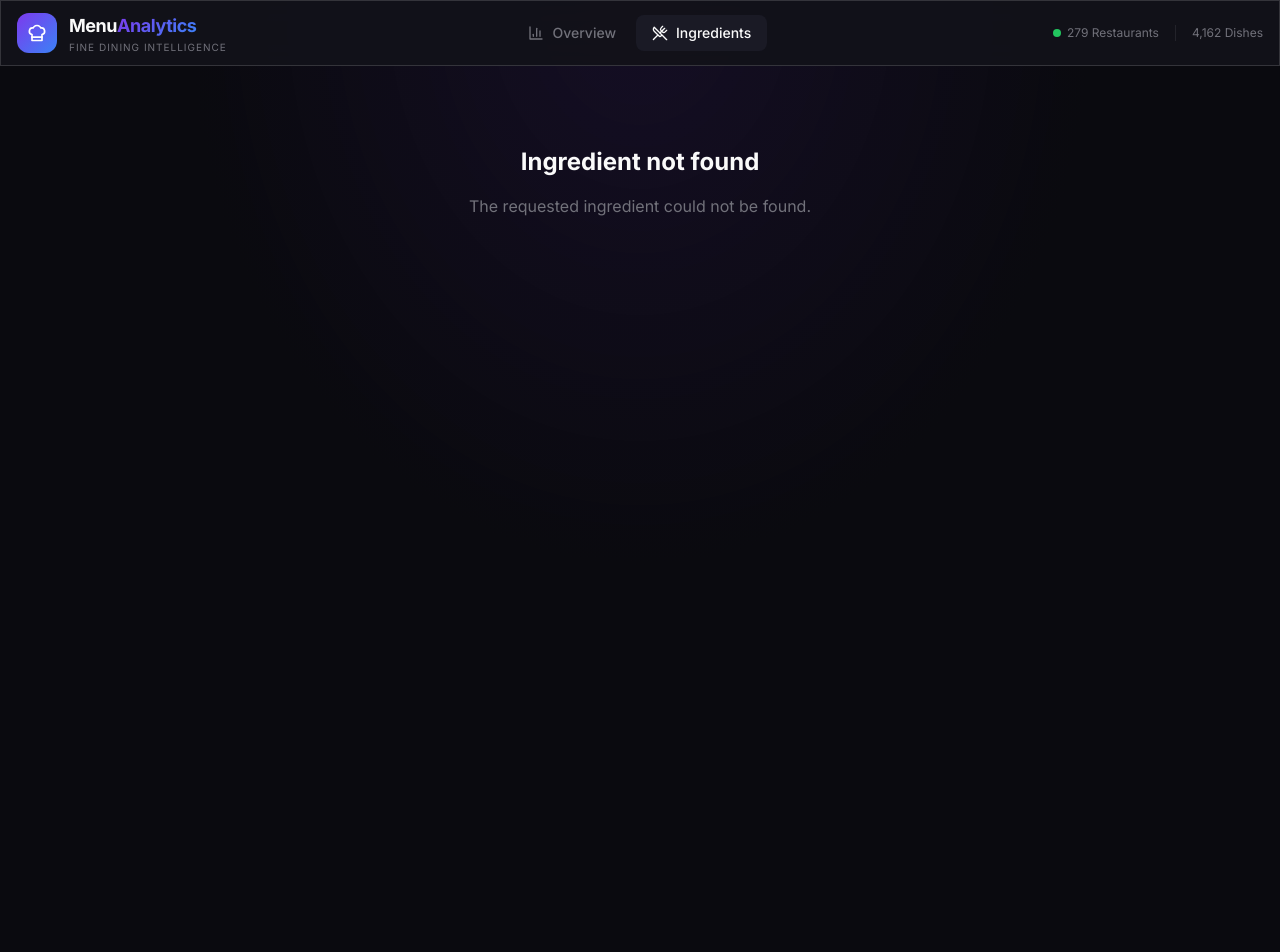
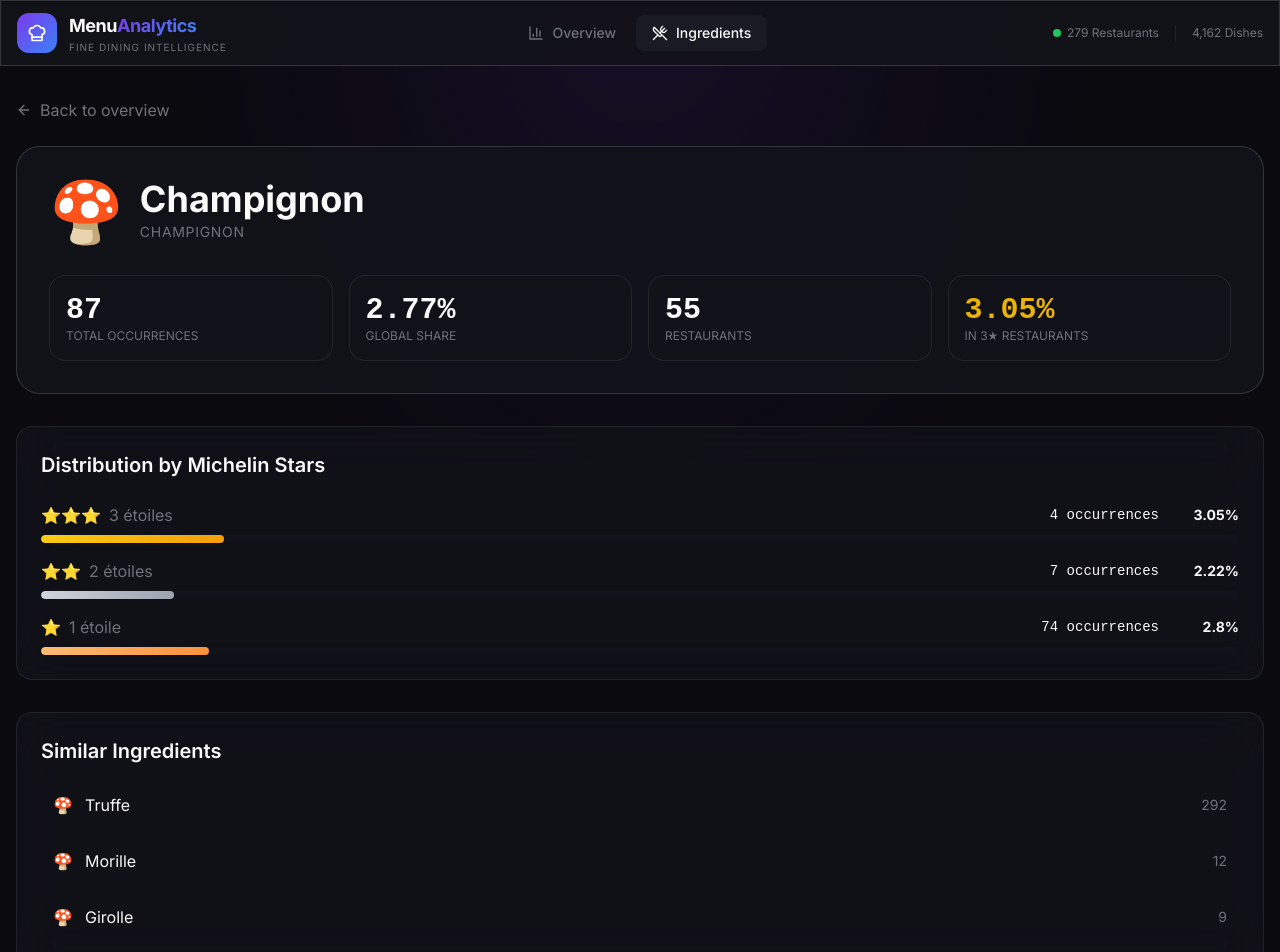
Before and after one commit to francois1791/table, a Next.js app: page /ingredients/champignon in a window 1280 px wide. Before the commit this address had no page. Shown: the top 952 px of the page. Before the commit the page ends 800 px from the top, so only its background shows below. Built offline with nearby package versions, Linux system fonts and the light colour scheme.

Commit message:
Fix: Add missing client.tsx and fix slug/id references

```diff
--- /dev/null
+++ b/src/app/ingredients/[slug]/client.tsx
@@ -0,0 +1,152 @@
+"use client";
+
+import { motion } from "framer-motion";
+import Link from "next/link";
+import { ArrowLeft } from "lucide-react";
+import { Ingredient } from "@/lib/types";
+
+interface IngredientDetailClientProps {
+  ingredient: Ingredient;
+  ingredientsData: Ingredient[];
+}
+
+export default function IngredientDetailClient({
+  ingredient,
+  ingredientsData
+}: IngredientDetailClientProps) {
+  const emojis: Record<string, string> = {
+    viande: "🥩",
+    poisson: "🐟",
+    crustace: "🦐",
+    coquillage: "🦪",
+    legume: "🥬",
+    fruit: "🍎",
+    champignon: "🍄",
+  };
+
+  // Trouver des ingrédients similaires (même catégorie)
+  const similarIngredients = ingredientsData
+    .filter((i) => i.category === ingredient.category && i.id !== ingredient.id)
+    .sort((a, b) => b.frequency - a.frequency)
+    .slice(0, 5);
+
+  return (
+    <div className="container mx-auto px-4 py-8">
+      {/* Back button */}
+      <Link
+        href="/"
+        className="inline-flex items-center gap-2 text-muted-foreground hover:text-foreground transition-colors mb-6"
+      >
+        <ArrowLeft className="w-4 h-4" />
+        Back to overview
+      </Link>
+
+      {/* Header */}
+      <motion.div
+        initial={{ opacity: 0, y: 20 }}
+        animate={{ opacity: 1, y: 0 }}
+        className="glass-strong rounded-3xl p-8 mb-8"
+      >
+        <div className="flex items-center gap-4 mb-4">
+          <span className="text-6xl">{ingredient.emoji || emojis[ingredient.category] || "🍽️"}</span>
+          <div>
+            <h1 className="text-4xl font-bold capitalize">{ingredient.name}</h1>
+            <span className="text-muted-foreground uppercase tracking-wider text-sm">
+              {ingredient.category}
+            </span>
+          </div>
+        </div>
+
+        {/* Stats */}
+        <div className="grid grid-cols-2 md:grid-cols-4 gap-4 mt-8">
+          <div className="glass rounded-2xl p-4">
+            <div className="text-3xl font-bold font-mono">{ingredient.frequency}</div>
+            <div className="text-xs text-muted-foreground uppercase">Total Occurrences</div>
+          </div>
+          <div className="glass rounded-2xl p-4">
+            <div className="text-3xl font-bold font-mono">{ingredient.frequency_percent}%</div>
+            <div className="text-xs text-muted-foreground uppercase">Global Share</div>
+          </div>
+          <div className="glass rounded-2xl p-4">
+            <div className="text-3xl font-bold font-mono">{ingredient.restaurants}</div>
+            <div className="text-xs text-muted-foreground uppercase">Restaurants</div>
+          </div>
+          <div className="glass rounded-2xl p-4">
+            <div className="text-3xl font-bold font-mono text-yellow-500">
+              {ingredient.star_percentages?.["3 étoiles"] || 0}%
+            </div>
+            <div className="text-xs text-muted-foreground uppercase">In 3★ Restaurants</div>
+          </div>
+        </div>
+      </motion.div>
+
+      {/* Star Distribution */}
+      <motion.div
+        initial={{ opacity: 0, y: 20 }}
+        animate={{ opacity: 1, y: 0 }}
+        transition={{ delay: 0.1 }}
+        className="glass rounded-2xl p-6 mb-8"
+      >
+        <h2 className="text-xl font-semibold mb-6">Distribution by Michelin Stars</h2>
+        <div className="space-y-4">
+          {[
+            { star: "3 étoiles", color: "from-yellow-400 to-amber-500", icon: "⭐⭐⭐" },
+            { star: "2 étoiles", color: "from-gray-300 to-gray-400", icon: "⭐⭐" },
+            { star: "1 étoile", color: "from-orange-300 to-orange-400", icon: "⭐" },
+          ].map(({ star, color, icon }) => {
+            const count = ingredient.by_stars?.[star] || 0;
+            const percent = ingredient.star_percentages?.[star] || 0;
+
+            return (
+              <div key={star} className="space-y-2">
+                <div className="flex items-center justify-between">
+                  <span className="flex items-center gap-2">
+                    <span>{icon}</span>
+                    <span className="text-muted-foreground">{star}</span>
+                  </span>
+                  <div className="flex items-center gap-4">
+                    <span className="text-sm font-mono">{count} occurrences</span>
+                    <span className="text-sm font-bold w-16 text-right">{percent}%</span>
+                  </div>
+                </div>
+                <div className="h-2 bg-surface rounded-full overflow-hidden">
+                  <div
+                    className={`h-full bg-gradient-to-r ${color} rounded-full transition-all duration-500`}
+                    style={{ width: `${Math.min(percent * 5, 100)}%` }}
+                  />
+                </div>
+              </div>
+            );
+          })}
+        </div>
+      </motion.div>
+
+      {/* Similar Ingredients */}
+      {similarIngredients.length > 0 && (
+        <motion.div
+          initial={{ opacity: 0, y: 20 }}
+          animate={{ opacity: 1, y: 0 }}
+          transition={{ delay: 0.2 }}
+          className="glass rounded-2xl p-6"
+        >
+          <h2 className="text-xl font-semibold mb-4">Similar Ingredients</h2>
+          <div className="space-y-2">
+            {similarIngredients.map((ing) => (
+              <Link
+                key={ing.id}
+                href={`/ingredients/${ing.id}`}
+                className="flex items-center justify-between p-3 rounded-xl hover:bg-surface-hover transition-colors"
+              >
+                <div className="flex items-center gap-3">
+                  <span>{ing.emoji || emojis[ing.category] || "🍽️"}</span>
+                  <span className="capitalize">{ing.name}</span>
+                </div>
+                <span className="text-sm text-muted-foreground">{ing.frequency}</span>
+              </Link>
+            ))}
+          </div>
+        </motion.div>
+      )}
+    </div>
+  );
+}
--- a/src/app/ingredients/[slug]/page.tsx
+++ b/src/app/ingredients/[slug]/page.tsx
@@ -6,7 +6,7 @@ const ingredientsData = ingredientsDataRaw as Ingredient[];
 
 export function generateStaticParams() {
   return ingredientsData.map((ingredient) => ({
-    slug: ingredient.slug,
+    slug: ingredient.id,
   }));
 }
 
@@ -17,7 +17,7 @@ interface PageProps {
 }
 
 export default function IngredientDetailPage({ params }: PageProps) {
-  const ingredient = ingredientsData.find((i) => i.slug === params.slug);
+  const ingredient = ingredientsData.find((i) => i.id === params.slug);
 
   if (!ingredient) {
     return (
```
